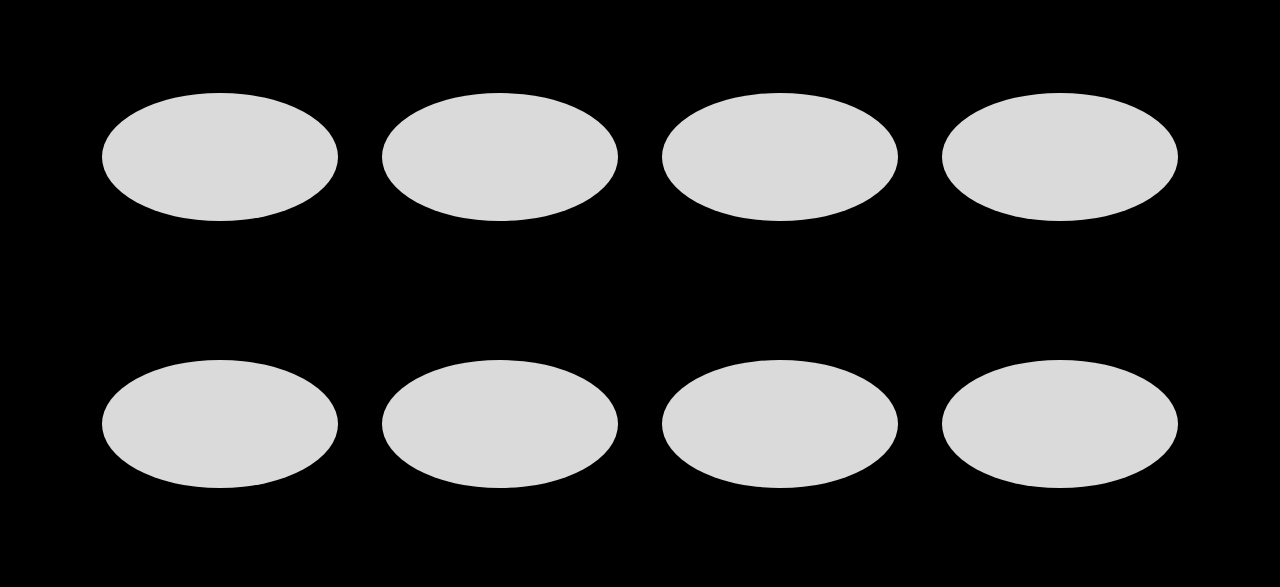
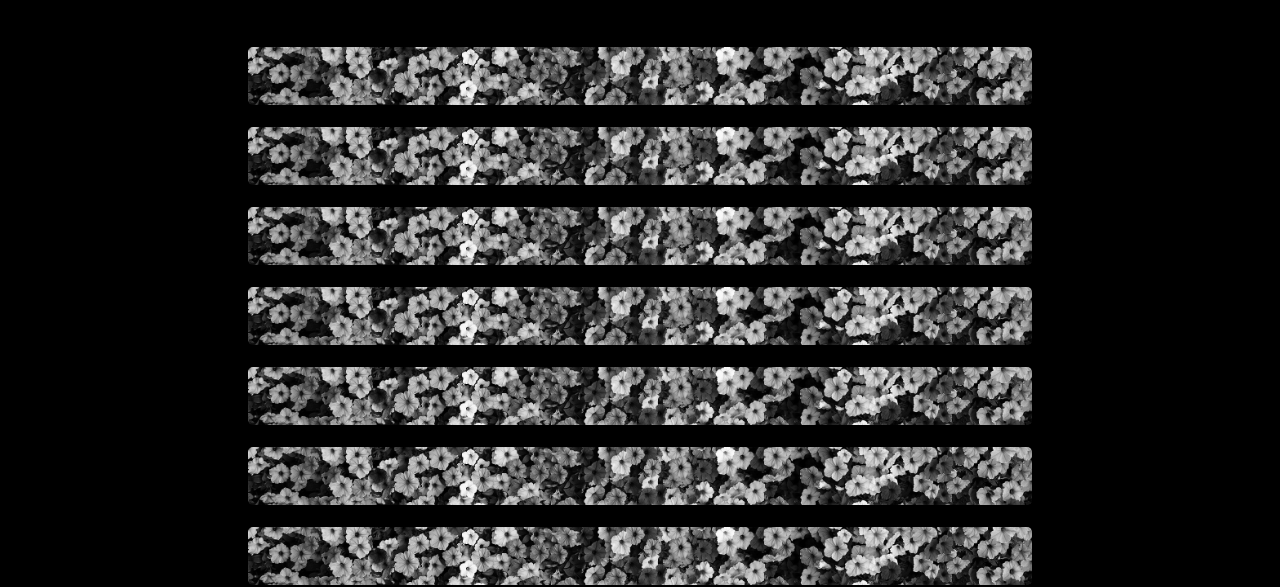
Before and after one commit to kujawa98/Gdansk-gallery, a website built with webpack: page build/index.html in a window 1280 px wide. Shown: the part 233-820 px from the top of the page. Built offline with nearby package versions, Linux system fonts and the light colour scheme.

Commit message:
Recreated menu, added placeholder image

```diff
--- a/src/scss/components/_miniatures.scss
+++ b/src/scss/components/_miniatures.scss
@@ -3,34 +3,52 @@
   display: flex;
   justify-content: space-around;
   align-items: center;
-  flex-wrap: wrap;
   padding: 0;
-  height: 100vh;
+  height: 120vh;
+  flex-direction: column;
 
   &__miniature {
-    flex-basis: 35%;
-    height: 16%;
+    flex-basis: 6%;
+    width: 70%;
     background-color: #dadada;
-    border-radius: 50%;
-    margin-bottom: 1.5em;
+    background-image: url('../images/flower.jpg');
+    filter: grayscale(100%);
+    background-repeat: no-repeat;
+    background-position: center;
+    background-size: cover;
+    border-radius: 5px;
+
   }
 
   &__link {
     display: block;
-    border-radius: 50%;
-    height: 40px;
+    height: 100%;
   }
 
-  @media screen and (min-width:30rem) {
-    &__miniature {
-      flex-basis: 31%;
-    }
+  &__link:focus,
+  &__link:active {
+    outline: 10px dotted #fff;
+
   }
 
-  @media screen and (min-width:50rem) {
-    &__miniature {
-      flex-basis: 21%;
-    }
-  }
+  // @media screen and (min-width:30rem) {
+  //   &__miniature {
+  //     flex-basis: 30%;
+  //     height: 23.5%;
+  //   }
+  // }
 
+  // @media screen and (min-width:50rem) {
+  //   &__miniature {
+  //     flex-basis: 23%;
+  //     height: 31.5%;
+  //   }
+  // }
+
+  // @media screen and (min-width:70rem) {
+  //   &__miniature {
+  //     flex-basis: 25%;
+  //     height: 20vw;
+  //   }
+  // }
 }
--- a/webpack.config.js
+++ b/webpack.config.js
@@ -20,13 +20,7 @@ module.exports = {
         exclude: /node_modules/,
         use: ['babel-loader']
       },
-      {
-        test: /\.(png|jpg|gif)$/,
-        use: [{
-          loader: 'file-loader',
-          options: {},
-        }, ],
-      },
+
       {
         test: /\.scss$/,
         use: [{
@@ -45,6 +39,18 @@ module.exports = {
             loader: 'sass-loader'
           }
         ]
+      },
+      {
+        test: /\.(png|jpg|gif)$/,
+        use: [{
+          loader: 'file-loader',
+          options: {
+            publicPath: './images',
+            name: '[name].[ext]',
+            outputPath: 'assets/images'
+          }
+
+        }, ],
       }
     ]
   },
```
Also changed, not shown: build/assets/images/flower.jpg (added), build/assets/main.css, src/images/flower.jpg (added).
